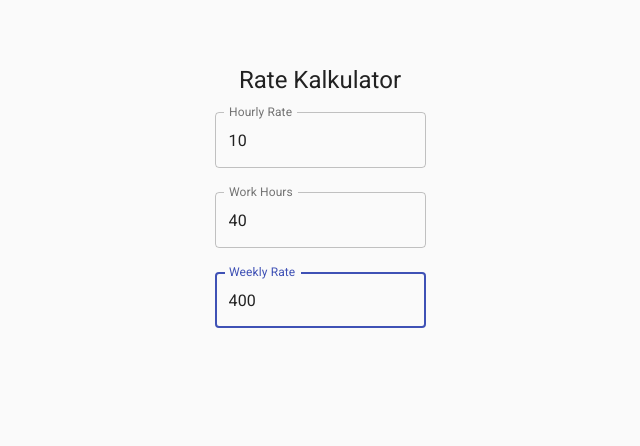
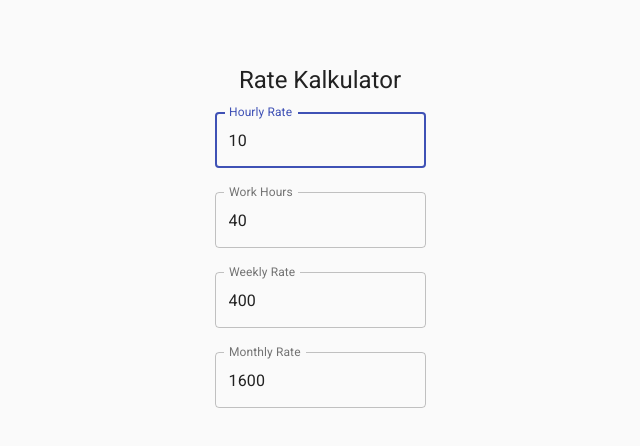
Before and after one commit to indralukmana/react-rate-kalkulator, a React (Create React App) app: page / in a window 1280 px wide. Shown: the top 446 px of the page, without its empty margins (320-960 px from the left). Built offline with nearby package versions, Linux system fonts and the light colour scheme.

Commit message:
Add monthly rate feature

```diff
--- a/src/App.js
+++ b/src/App.js
@@ -22,14 +22,21 @@ function App() {
 	const [hourlyRate, setHourlyRate] = useState(10);
 	const [workHour, setWorkHour] = useState(40);
 	const [weeklyRate, setWeeklyRate] = useState(400);
+	const [monthlyRate, setMonthlyRate] = useState(1600);
 
 	const tryConvert = ({ name, value }) => {
 		if (name === 'hourly-rate') {
 			setHourlyRate(value);
 			setWeeklyRate(value * workHour);
+			setMonthlyRate(value * workHour * 4);
 		} else if (name === 'weekly-rate') {
+			setWeeklyRate(value);
 			setHourlyRate(value / workHour);
-			setWeeklyRate(value);
+			setMonthlyRate(value * 4);
+		} else if (name === 'monthly-rate') {
+			setMonthlyRate(value);
+			setWeeklyRate(value / 4);
+			setHourlyRate(value / workHour / 4);
 		}
 	};
 
@@ -67,9 +74,18 @@ function App() {
 					id="weekly-rate"
 					label="Weekly Rate"
 					name="weekly-rate"
-					autoFocus
 					inputProps={{ 'data-testid': 'weekly-rate' }}
 					value={weeklyRate}
+					onChange={event => tryConvert(event.target)}
+				/>
+				<TextField
+					variant="outlined"
+					margin="normal"
+					id="monthly-rate"
+					label="Monthly Rate"
+					name="monthly-rate"
+					inputProps={{ 'data-testid': 'monthly-rate' }}
+					value={monthlyRate}
 					onChange={event => tryConvert(event.target)}
 				/>
 			</div>
```
Also changed, not shown: 1 other file (tests, documents, lock files or other folders).
